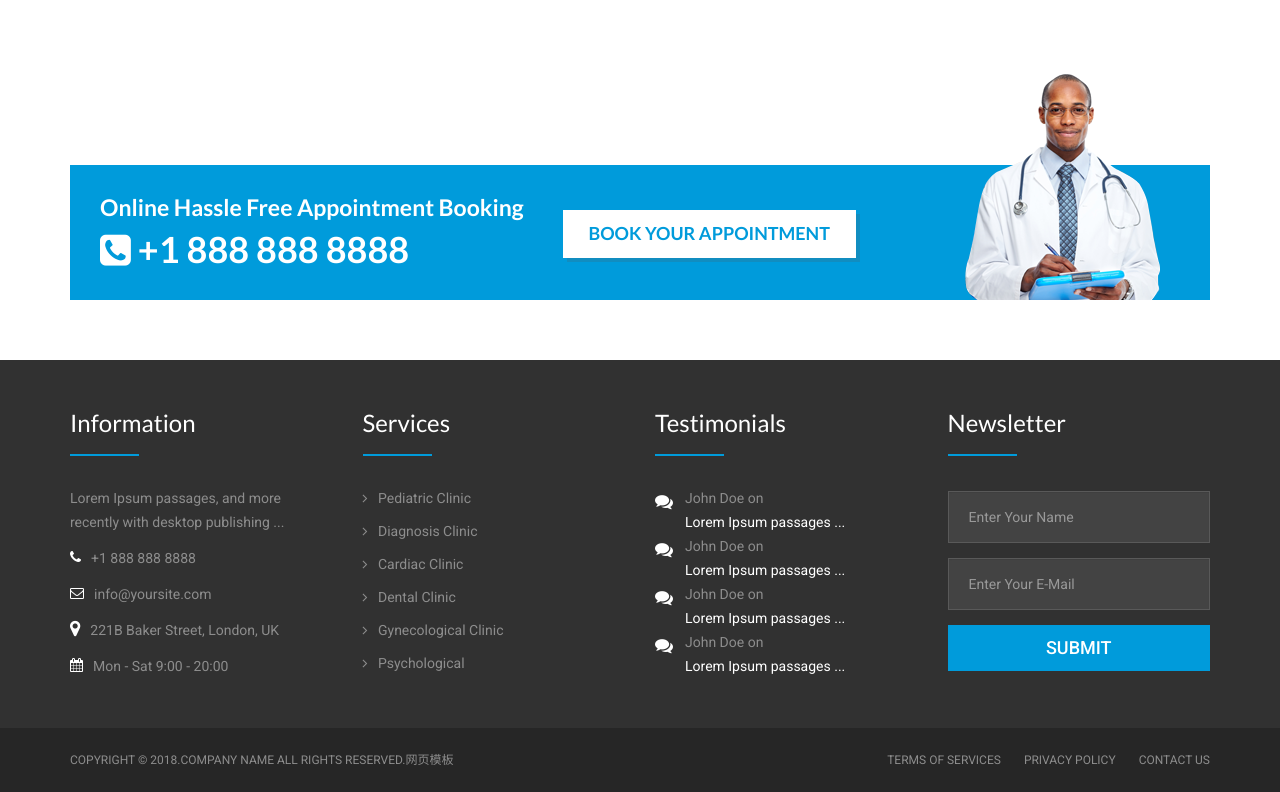
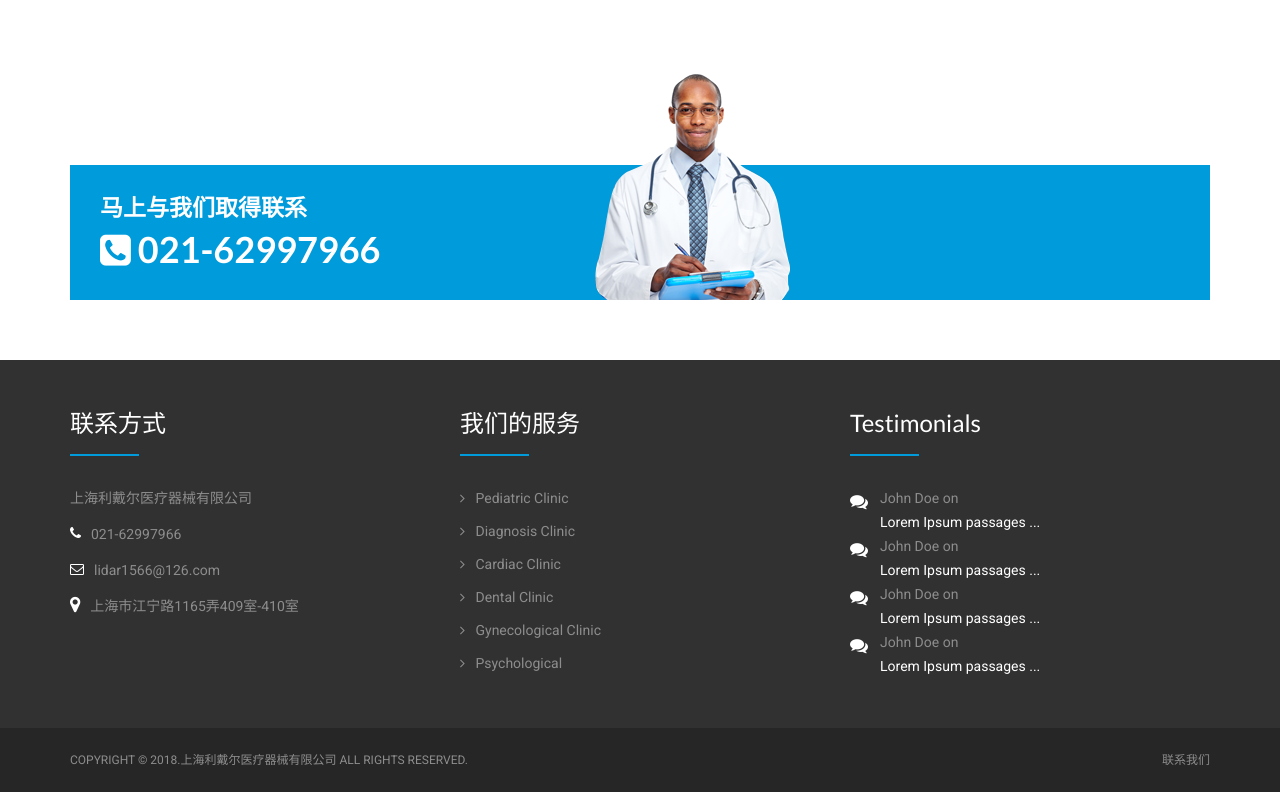
Before and after one commit to luangxiao/lidarhealth, a plain HTML site: page index.html in a window 1280 px wide. Shown: the part 3743-4535 px from the top of the page. Drawn offline with Linux system fonts and the light colour scheme.

Commit message:
index.html

```diff
--- a/index.html
+++ b/index.html
@@ -136,7 +136,7 @@
 				<div class="camera_caption fadeIn hidden-sm hidden-xs">
 					<h2>蛋白芯片档案</h2>
 					<!-- <h2>Some Caption <span>Here</span></h2> -->
-					<p>阅读更多链接蛋白芯片</p>
+					<p>健康人生管家</p>
 					<!-- <a href="services.html" class="btn btn-secondary">Read More</a> -->
 				</div>
 			</div>
@@ -627,12 +627,12 @@
 		<div class="book-appointment-box">
 			<div class="row">
 				<div class="col-md-5 col-sm-12 col-xs-12 text-center-sm text-center-xs">
-					<h4>Online Hassle Free Appointment Booking</h4>
-					<h3><i class="fa fa-phone-square"></i> +1 888 888 8888</h3>
+					<h4>马上与我们取得联系</h4>
+					<h3><i class="fa fa-phone-square"></i> 021-62997966</h3>
 				</div>
-				<div class="col-md-4 col-sm-12 col-xs-12 text-center-sm text-center-xs">
+<!-- 				<div class="col-md-4 col-sm-12 col-xs-12 text-center-sm text-center-xs">
 					<a href="appointment.html" class="btn btn-main text-uppercase">Book your Appointment</a>
-				</div>
+				</div> -->
 				<div class="col-md-3 col-sm-12 col-xs-12 hidden-sm hidden-xs">
 					<div class="box-img">
 						<img src="assets/images/appointment-booking-image-1.png" alt="Book your Appointment" />
@@ -649,32 +649,28 @@
 			<div class="container">
 				<div class="row">
 					<!-- Start Information Area -->
-					<div class="col-md-3 col-sm-4 col-xs-6">
-						<h4>Information</h4>
-						<p>Lorem Ipsum passages, and more recently with desktop publishing ...</p>
+					<div class="col-md-4 col-sm-4 col-xs-6">
+						<h4>联系方式</h4>
+						<p>上海利戴尔医疗器械有限公司</p>
 						<ul class="list-unstyled address-list">
 							<li class="clearfix">
 								<i class="fa fa-phone"></i>
-								+1 888 888 8888
+								021-62997966
 							</li>
 							<li class="clearfix">
 								<i class="fa fa-envelope-o"></i>
-								info@yoursite.com
+								lidar1566@126.com
 							</li>
 							<li class="clearfix address">
 								<i class="fa fa-map-marker"></i>
-								221B Baker Street, London, UK
-							</li>
-							<li class="clearfix">
-								<i class="fa fa-calendar"></i>
-								Mon - Sat 9:00 - 20:00
+								上海市江宁路1165弄409室-410室
 							</li>
 						</ul>
 					</div>
 					<!-- End Information Area -->
 					<!-- Start Services Area -->
-					<div class="col-md-3 col-sm-4 col-xs-6">
-						<h4>Services</h4>
+					<div class="col-md-4 col-sm-4 col-xs-6">
+						<h4>我们的服务</h4>
 						<ul class="list-unstyled">
 							<li><a href="service-single.html"><i class="fa fa-angle-right"></i> Pediatric Clinic</a></li>
 							<li><a href="service-single.html"><i class="fa fa-angle-right"></i> Diagnosis Clinic</a></li>
@@ -686,7 +682,7 @@
 					</div>
 					<!-- End Services Area -->
 					<!-- Start Testimonials Area -->
-					<div class="col-md-3 col-sm-4 col-xs-12 hidden-xs">
+					<div class="col-md-4 col-sm-4 col-xs-12 hidden-xs">
 						<h4>Testimonials</h4>
 						<ul class="list-unstyled tweets-list">
 							<li>
@@ -713,7 +709,7 @@
 					</div>
 					<!-- End Testimonials Area -->
 					<!-- Start Newsletter Area -->
-					<div class="col-md-3 col-sm-12 col-xs-12 newsletter-block">
+<!-- 					<div class="col-md-3 col-sm-12 col-xs-12 newsletter-block">
 						<h4>Newsletter</h4>
 						<form action="#" class="newsletter">
 							<div class="form-group">
@@ -724,7 +720,7 @@
 							</div>
 							<button type="submit" class="btn btn-lg btn-block btn-secondary">Submit</button>
 						</form>
-					</div>
+					</div> -->
 					<!-- End Newsletter Area -->
 				</div>
 			</div>
@@ -732,11 +728,11 @@
 		<!-- Start Copyright Area -->
 		<div class="copyright">
 			<div class="container clearfix">
-				<p class="pull-left">Copyright &copy; 2018.Company name All rights reserved.<a target="_blank" href="http://sc.chinaz.com/moban/">&#x7F51;&#x9875;&#x6A21;&#x677F;</a></p>
+				<p class="pull-left">Copyright &copy; 2018.上海利戴尔医疗器械有限公司 All rights reserved.</p>
 				<ul class="list-unstyled list-inline pull-right">
-					<li><a href="#">Terms Of Services</a></li>
-					<li><a href="#">Privacy Policy</a></li>
-					<li><a href="contact.html">Contact Us</a></li>
+<!-- 					<li><a href="#">Terms Of Services</a></li>
+					<li><a href="#">Privacy Policy</a></li> -->
+					<li><a href="contact.html">联系我们</a></li>
 				</ul>
 			</div>
 		</div>
```
